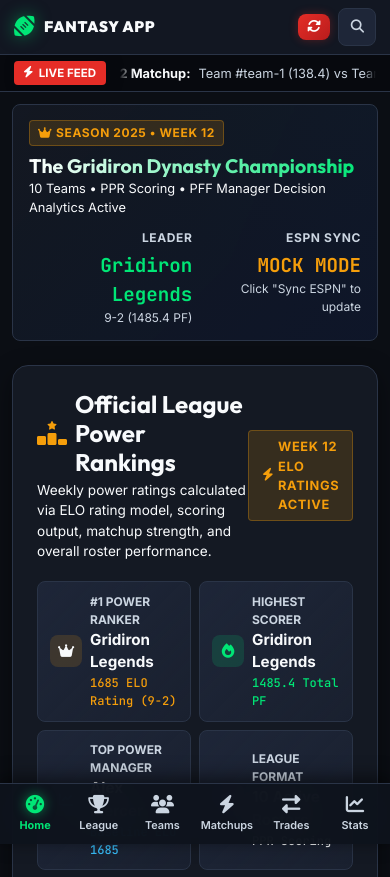
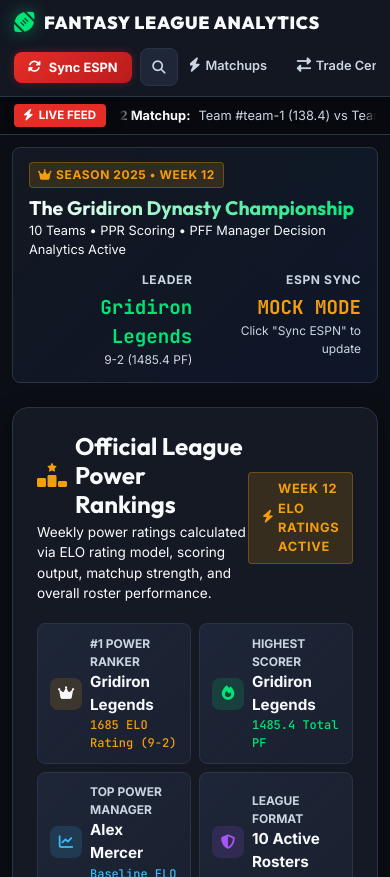
Before and after one commit to lcetnarowski33-gif/Fantasy-Football-App, a website: page index.html in a window 390 px wide. Shown: the top 877 px of the page. Drawn offline with nearby package versions, Linux system fonts and the light colour scheme; no server answers.

Commit message:
Convert desktop top navigation bar into a fluid touch-scrollable navigation row on mobile phone screens so all 8 views remain accessible

```diff
--- a/src/css/components.css
+++ b/src/css/components.css
@@ -458,95 +458,35 @@
 }
 
 /* --------------------------------------------------------------------------
-   Native iOS iPhone Navigation & Responsive Adaptations
+   Responsive Header Navigation Adaptations
    -------------------------------------------------------------------------- */
-.brand-text-mobile {
-  display: none;
-}
-
-.mobile-bottom-nav {
-  display: none;
-}
-
 @media (max-width: 768px) {
   .app-header {
-    padding: 0.5rem 0.85rem;
-    padding-top: max(0.5rem, env(safe-area-inset-top));
+    padding: 0.6rem 0.85rem;
   }
 
-  .brand-text-desktop {
-    display: none;
-  }
-
-  .brand-text-mobile {
-    display: inline;
-    font-size: 0.95rem;
+  .header-container {
+    flex-wrap: wrap;
+    gap: 0.75rem;
   }
 
   .nav-links {
-    display: none !important;
+    order: 3;
+    width: 100%;
+    overflow-x: auto !important;
+    flex-wrap: nowrap !important;
+    -webkit-overflow-scrolling: touch;
+    padding-bottom: 0.35rem;
+    gap: 0.35rem;
   }
 
-  .btn-text-desktop {
-    display: none;
+  .nav-link {
+    flex-shrink: 0;
+    padding: 0.45rem 0.75rem;
+    font-size: 0.8rem;
   }
 
-  .btn-espn-sync {
-    padding: 0.4rem 0.6rem;
-    font-size: 0.85rem;
-  }
-
-  .mobile-bottom-nav {
-    display: flex;
-    align-items: center;
-    justify-content: space-around;
-    position: fixed;
-    bottom: 0;
-    left: 0;
-    right: 0;
-    z-index: 1000;
-    background: rgba(14, 19, 29, 0.96);
-    backdrop-filter: blur(20px);
-    -webkit-backdrop-filter: blur(20px);
-    border-top: 1px solid var(--border-color);
-    padding: 0.4rem 0.2rem max(0.4rem, env(safe-area-inset-bottom)) 0.2rem;
-    box-shadow: 0 -4px 20px rgba(0, 0, 0, 0.6);
-  }
-
-  .mobile-nav-item {
-    display: flex;
-    flex-direction: column;
-    align-items: center;
-    justify-content: center;
-    gap: 0.2rem;
-    color: var(--text-secondary);
-    font-size: 0.68rem;
-    font-weight: 600;
-    padding: 0.35rem 0.4rem;
-    border-radius: var(--radius-sm);
-    flex: 1;
-    background: transparent;
-    border: none;
-    cursor: pointer;
-    touch-action: manipulation;
-    -webkit-tap-highlight-color: transparent;
-    transition: color var(--transition-fast), transform var(--transition-fast);
-  }
-
-  .mobile-nav-item i {
-    font-size: 1.15rem;
-  }
-
-  .mobile-nav-item:active {
-    transform: scale(0.92);
-  }
-
-  .mobile-nav-item.active {
-    color: var(--accent-sleeper);
-    font-weight: 700;
-  }
-
-  .mobile-nav-item.active i {
-    filter: drop-shadow(0 0 6px rgba(0, 230, 118, 0.6));
+  .nav-link span {
+    display: inline !important;
   }
 }
--- a/src/js/components/Header.js
+++ b/src/js/components/Header.js
@@ -22,22 +22,12 @@ class HeaderComponent {
     const activeView = currentState.activeView || 'home';
     const isEspnSynced = currentState.isEspnSynced;
 
-    const mobileViews = [
-      { id: 'home', label: 'Home', icon: 'fa-gauge-high' },
-      { id: 'league', label: 'League', icon: 'fa-trophy' },
-      { id: 'team', label: 'Teams', icon: 'fa-users' },
-      { id: 'matchup', label: 'Matchups', icon: 'fa-bolt' },
-      { id: 'trade', label: 'Trades', icon: 'fa-right-left' },
-      { id: 'analytics', label: 'Stats', icon: 'fa-chart-line' }
-    ];
-
     mountEl.innerHTML = `
       <header class="app-header">
         <div class="header-container">
           <div class="brand-logo" id="header-brand-click">
             <i class="fa-solid fa-football"></i>
-            <span class="brand-text-desktop">Fantasy League Analytics</span>
-            <span class="brand-text-mobile">Fantasy App</span>
+            <span>Fantasy League Analytics</span>
           </div>
 
           <nav class="nav-links">
@@ -60,7 +50,7 @@ class HeaderComponent {
           <div class="header-actions">
             <button class="btn-espn-sync" id="btn-open-espn-modal">
               <i class="fa-solid ${isEspnSynced ? 'fa-circle-check' : 'fa-rotate'}"></i>
-              <span class="btn-text-desktop">${isEspnSynced ? 'ESPN Live' : 'Sync ESPN'}</span>
+              <span>${isEspnSynced ? 'ESPN Live' : 'Sync ESPN'}</span>
             </button>
 
             <button class="btn-icon-search" id="btn-open-search-modal" title="Search Players, Teams, Managers">
@@ -69,27 +59,9 @@ class HeaderComponent {
           </div>
         </div>
       </header>
-
-      <!-- Native iOS Mobile Bottom Tab Bar -->
-      <nav class="mobile-bottom-nav">
-        ${mobileViews.map(v => {
-          const isActive = activeView === v.id ||
-            (v.id === 'matchup' && activeView === 'h2h') ||
-            (v.id === 'analytics' && activeView === 'efficiency') ||
-            (v.id === 'league' && activeView === 'records') ||
-            (v.id === 'team' && activeView === 'player');
-
-          return `
-            <button class="mobile-nav-item ${isActive ? 'active' : ''}" data-view="${v.id}">
-              <i class="fa-solid ${v.icon}"></i>
-              <span>${v.label}</span>
-            </button>
-          `;
-        }).join('')}
-      </nav>
     `;
 
-    // Desktop Nav Event Delegation
+    // Event Delegation
     mountEl.querySelectorAll('.nav-link').forEach(btn => {
       btn.addEventListener('click', (e) => {
         const view = e.currentTarget.getAttribute('data-view');
@@ -98,15 +70,6 @@ class HeaderComponent {
         } else {
           store.setView(view);
         }
-      });
-    });
-
-    // Mobile Bottom Tab Bar Event Delegation
-    mountEl.querySelectorAll('.mobile-nav-item').forEach(btn => {
-      btn.addEventListener('click', (e) => {
-        const view = e.currentTarget.getAttribute('data-view');
-        store.setView(view);
-        try { window.scrollTo({ top: 0, behavior: 'smooth' }); } catch(err) {}
       });
     });
 
```
